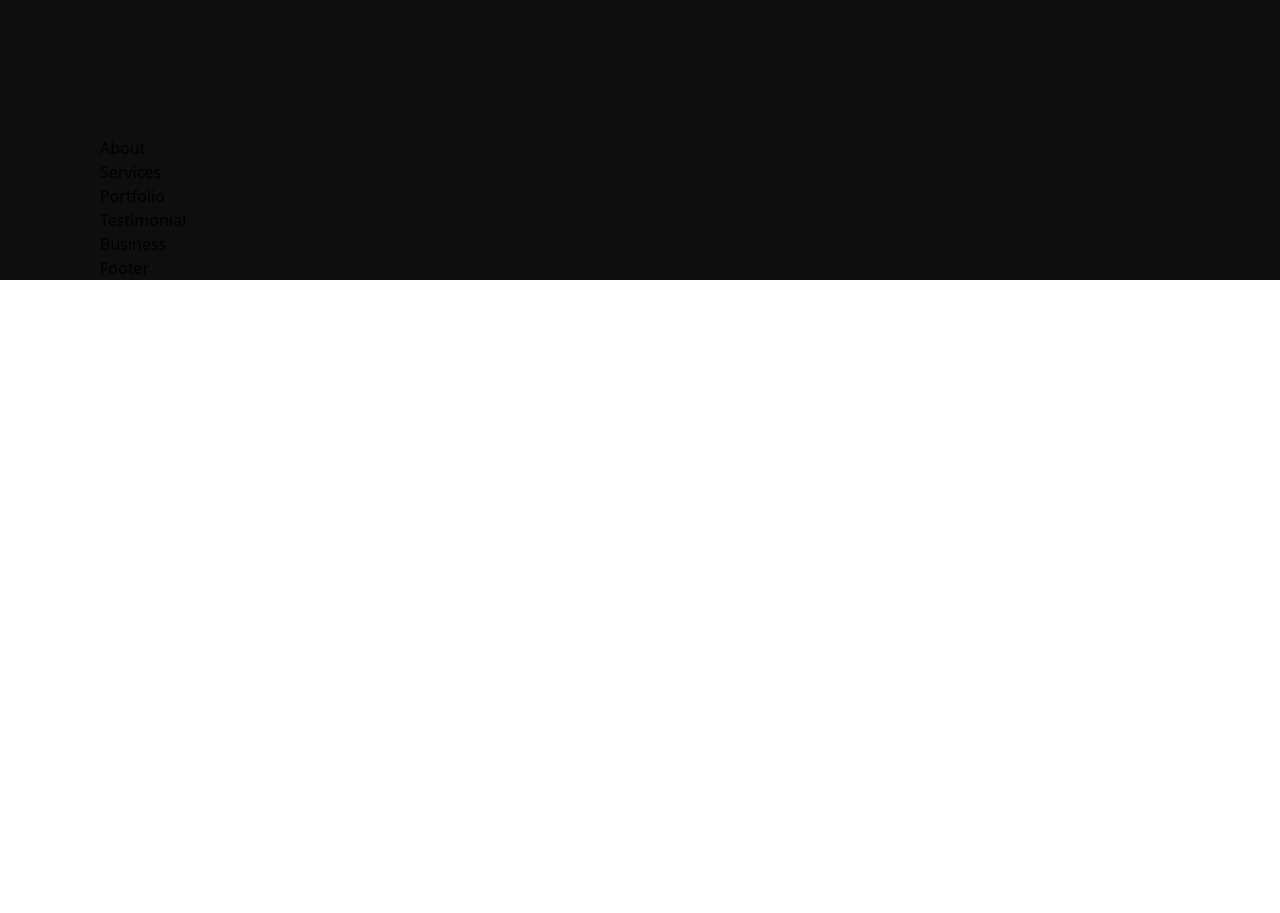
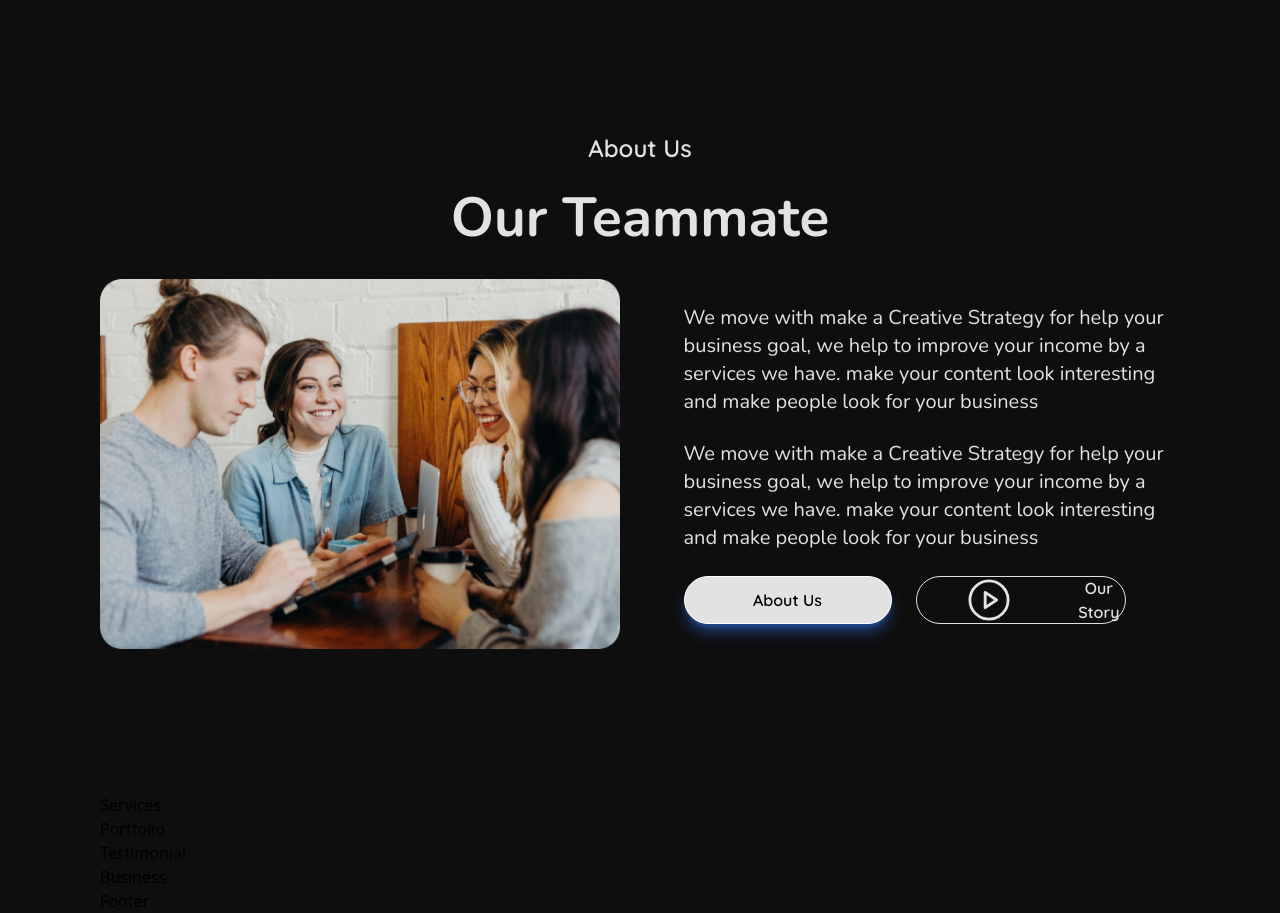
Before and after one commit to sherzodartikbayev/Creative-Agency, a React (Vite) app: page / in a window 1280 px wide. Shown: the part 1160-2073 px from the top of the page. Before the commit the page ends 1440 px from the top, so only its background shows below. Built offline with nearby package versions, Linux system fonts and the light colour scheme.

Commit message:
About Section

```diff
--- a/src/assets/index.ts
+++ b/src/assets/index.ts
@@ -1,10 +1,14 @@
 // Logo
 export { default as logo } from './logo/logo.svg'
 
-// Header
+// Header Section Images
 export { default as header1 } from './header/1.png'
 export { default as menu } from './header/menu.svg'
 export { default as close } from './header/close.svg'
 export { default as userLogo } from './header/user-logo.png'
 export { default as heroImg } from "./header/1.png"
 export { default as star } from "./header/star.svg"
+
+// About Section Images
+export { default as aboutImg } from "./about/1.png"
+export { default as playCircle } from "./about/play-circle.svg"
--- /dev/null
+++ b/src/components/button-2/button-2.tsx
@@ -0,0 +1,20 @@
+import { playCircle } from '../../assets'
+import { ButtonProps } from '../../types'
+import { styles } from '../../utils/style'
+
+const Button2 = ({ text }: ButtonProps) => {
+	return (
+		<button
+			className={`${styles.flexCenter} w-[210px] h-[48px] gap-3 border-[1px] rounded-3xl font-quicksand font-semibold text-base text-lightWhite leading-6 max-xs:w-[150px] max-xs:h-[38px] max-xs:text-[12px]`}
+		>
+			<img
+				src={playCircle}
+				alt='play circle'
+				className='size-full max-xs:w-[13.33px]'
+			/>
+			{text}
+		</button>
+	)
+}
+
+export default Button2
--- a/src/components/index.ts
+++ b/src/components/index.ts
@@ -1,3 +1,4 @@
 export { default as Navbar } from "./navbar/navbar"
 export { default as Footer } from "./footer/footer"
 export { default as Button } from "./button/button"
+export { default as Button2 } from "./button-2/button-2"
--- a/src/components/navbar/navbar.tsx
+++ b/src/components/navbar/navbar.tsx
@@ -69,7 +69,7 @@ const Navbar = () => {
 				{/* Buttons */}
 				<a
 					href='#'
-					className={`${styles.flexCenter} w-[185px] h-[48px] border-[1px] border-lightWhite rounded-3xl font-quicksand font-semibold text-base leading-6 text-lightWhite hover:bg-lightWhite duration-300 hover:text-black hover:shadow-2xl max-sm:hidden`}
+					className={`${styles.flexCenter} w-[185px] h-[48px] border-[1px] border-lightWhite rounded-3xl font-quicksand font-semibold text-base leading-6 text-lightWhite hover:bg-lightWhite duration-500 hover:text-black hover:shadow-2xl max-sm:hidden`}
 				>
 					Contact Us
 				</a>
--- a/src/sections/about/about.tsx
+++ b/src/sections/about/about.tsx
@@ -1,6 +1,48 @@
+import { aboutImg } from '../../assets'
+import { Button, Button2 } from '../../components'
+import { styles } from '../../utils/style'
+
 const About = () => {
 	return (
-		<section id='about'>About</section>
+		<section id='about'>
+			<div className='w-full mx-auto bg-black mb-36 max-w-[1240px]'>
+				{/* Section Title */}
+				<p className={`${styles.sectionTitle} text-center mb-5`}>About Us</p>
+
+				{/* Title */}
+				<h1 className={`${styles.title} text-center mb-10`}>Our Teammate</h1>
+
+				<div className={`${styles.flexCenter} gap-16 max-lg:flex-wrap  max-sm:flex-wrap-reverse`}>
+					<div className='w-[565px]'>
+						<img
+							src={aboutImg}
+							alt='About Image'
+							loading='lazy'
+							className='size-full'
+						/>
+					</div>
+
+					<div className='w-2/4 max-lg:w-full'>
+						<p className={`${styles.desc} text-lightWhite mb-6`}>
+							We move with make a Creative Strategy for help your business goal,
+							we help to improve your income by a services we have. make your
+							content look interesting and make people look for your business
+						</p>
+
+						<p className={`${styles.desc} text-lightWhite mb-6 max-ss:mb-9`}>
+							We move with make a Creative Strategy for help your business goal,
+							we help to improve your income by a services we have. make your
+							content look interesting and make people look for your business
+						</p>
+
+						<div className='flex gap-6 max-lg:justify-center'>
+							<Button text='About Us' />
+							<Button2 text='Our Story' />
+						</div>
+					</div>
+				</div>
+			</div>
+		</section>
 	)
 }
 
--- a/src/sections/hero/hero.tsx
+++ b/src/sections/hero/hero.tsx
@@ -5,7 +5,7 @@ import { styles } from '../../utils/style'
 const Hero = () => {
 	return (
 		<section id='home'>
-			<div className='w-full mx-auto mb-36'>
+			<div className='w-full mx-auto mb-36 max-w-[1240px]'>
 				{/* Content Part */}
 				<div className={`${styles.flexCenter} flex-col mb-28`}>
 					<h1 className='text-center text-lightWhite font-nunito font-bold text-6xl leading-[87px] tracking-[1%] mb-6 max-sm:text-5xl max-ss:text-3xl'>
--- a/src/utils/style.ts
+++ b/src/utils/style.ts
@@ -4,7 +4,7 @@ export const styles = {
 	flexCenter: 'flex justify-center items-center',
 	flexBetween: 'flex justify-between items-center',
 	flexStart: 'flex justify-center items-start', // Fixed typo with "d-flex-"
-	title: 'font-nunito font-bold text-[55px] leading-[75px] tracking-[0.3%]',
-	sectionTitle: 'font-quicksand font-semibold text-2xl leading-6 tracking-[1%]',
-	desc: 'font-nunito font-normal text-xl leading-7 tracking-[1%] text-gray',
+	title: 'font-nunito font-bold text-[55px] leading-[75px] tracking-[0.3%] text-lightWhite mb-6 max-sm:text-5xl max-ss:text-3xl',
+	sectionTitle: 'font-quicksand font-semibold text-2xl leading-6 tracking-[1%] text-lightWhite',
+	desc: 'font-nunito font-normal text-xl leading-7 tracking-[1%] text-gray max-ss:text-[14px]',
 }
```
Also changed, not shown: src/assets/about/play-circle.svg (added).
